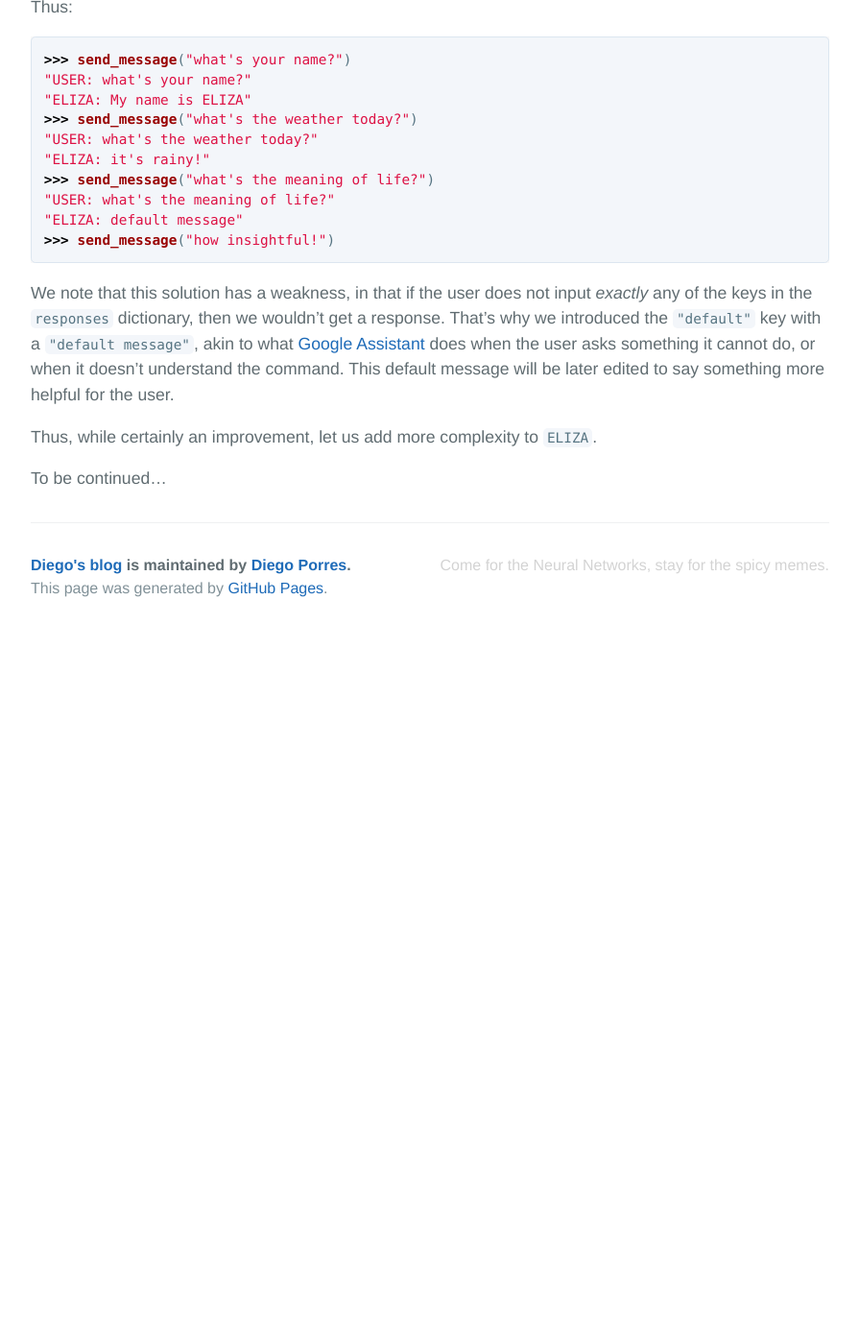
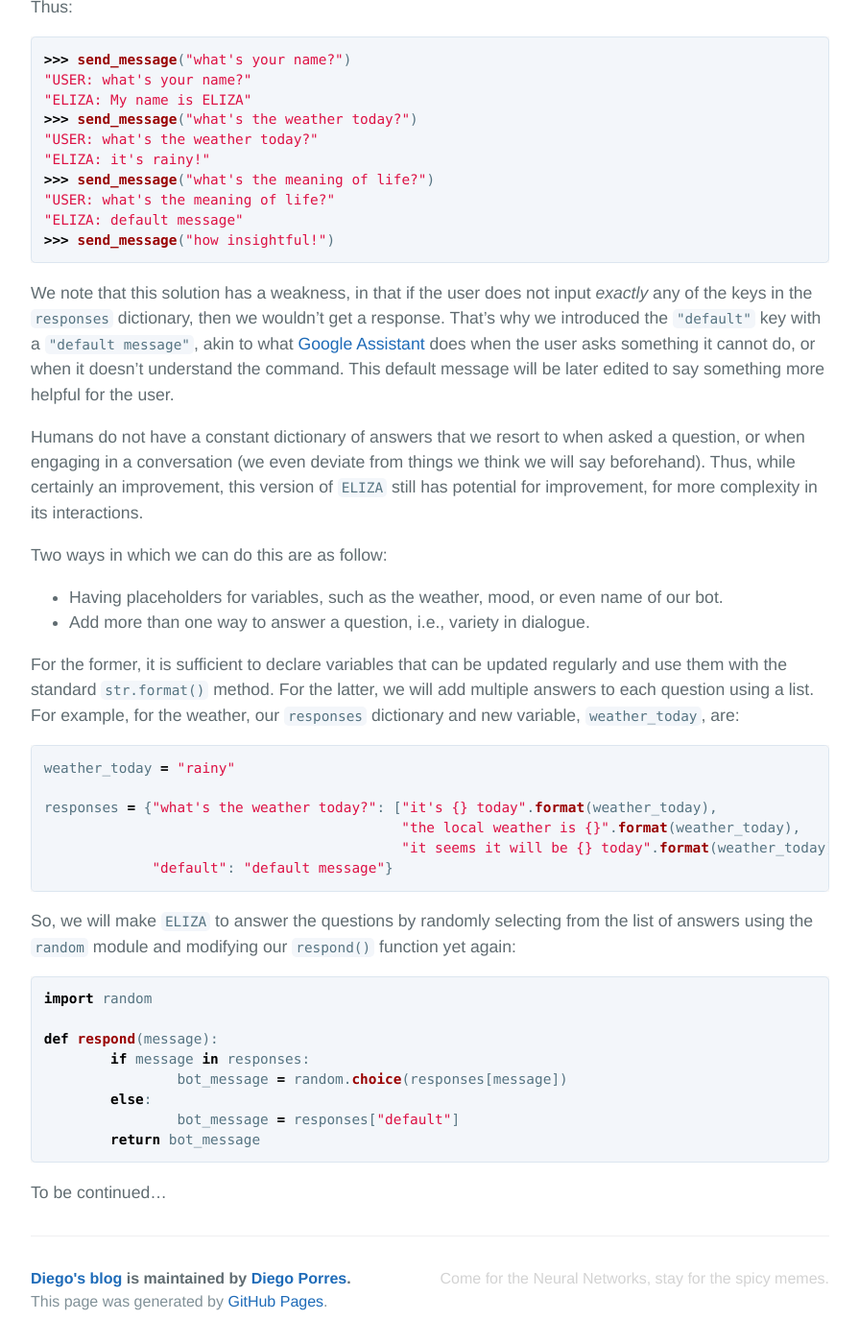
Before and after one commit to PDillis/pdillis.github.io, a Jekyll site: the page built from _posts/2018-04-23-PythonChatbot0.markdown, in a window 1280 px wide and 1400 px high, scrolled down 5230 px. Shown: the whole window at 96% size, without its empty margins (192-1087 px from the left). Built offline with Jekyll 4.4.1, drawn with Linux system fonts in a browser that asks for light colours; before the commit the page ends 5887 px from its top, so only the background shows below that; some of the changed text lies outside the part shown.

Commit message:
Update and rename 2018-04-18-PythonChatbot0.markdown to 2018-04-23-PythonChatbot0.markdown

````diff
--- a/_posts/2018-04-18-PythonChatbot0.markdown
+++ b/_posts/2018-04-23-PythonChatbot0.markdown
@@ -15,7 +15,7 @@ Perhaps chatbots had far more to offer than what I had initially realized or was
 
 This was further cemented when, whilst completing [Coursera's Deep Learning Specialization](https://www.coursera.org/account/accomplishments/specialization/certificate/M94FBCS34JG5), [Prof. Andrew Ng](http://www.andrewng.org/) showed us a new chatbot for mental health: [Woebot](https://woebot.io/). Whilst not a complete replacement for therapists, Woebot offers a far more powerful use for chatbots than I had ever seen before, and I loved it (and have even started to use it). After that, I found [spaCy](https://spacy.io/), which offer industrial-strength NLP in different languages, and I basically just started to play with it. From analyzing and visualizing novel snippets, to comparing sentences via [word vectors](https://blog.acolyer.org/2016/04/21/the-amazing-power-of-word-vectors/) (more on that on a later blog post).
 
-By this point I have decided to build my own chatbot, and this is where we are now. Thus, I will write a bit of what I have learned (which is also a bit), and then we will proceed to both make our chatbot, as well as to gradually improve it, using more advanced tools like spaCy or [TensorFlow](https://www.tensorflow.org/).
+By this point I have decided to build my own chatbot, and this is where we are now. Thus, I will write a bit of what I have learned (which is also a bit), and then we will proceed to both make our chatbot, as well as to gradually improve it, using more advanced tools like spaCy and [TensorFlow](https://www.tensorflow.org/).
 
 ## A bit of history
 
@@ -101,14 +101,14 @@ For example, we have the following input and output:
 
 At this point, any normal human being would end the conversation, and rightly so. While the [Echo Effect](http://journals.sagepub.com/doi/abs/10.1177/0261927X13506906) might have shown some promise, the extreme case we are dealing with now of repeating back everything is detrimental at best; the bot can pretend to be another user only so far.
 
-This version of `ELIZA` lacks everything by which we judge a conversation with another human, perhaps even moreso a machine, as being meaningful or memorable, even less having the personality that Weizenbaum's secretary described that the original ELIZA had. Indeed, personality is essential to any chatbot, indeed to any human! This is subconciously expected by the user: if it does not meet our expectations, then we shy away from it (like I do nowadays), and this is why I particularly despise call centers and the scripts that they do not deviate from.
+This version of `ELIZA` lacks everything by which we judge a conversation with another human, perhaps even moreso a machine, as being meaningful or memorable, even less having the personality that Weizenbaum's secretary described that the original ELIZA had. Personality is essential to any chatbot, indeed to any human! This is subconciously expected by the user: if it does not meet our expectations, then we shy away from it (like I used to do), and this is why I particularly despise call centers and the scripts that they demand their customer representatives/salesmen to not deviate from.
 
 <div class="polaroid">
 	<img src="https://images.pexels.com/photos/41280/agent-business-call-center-41280.jpeg" alt="Your worst nightmare" width="324" height="487" class = "center">
 	<div class="container"><p><b>Hi! This is the T-1000...I mean, Jenny, I will be your customer representative today!</b> The majority of the cases, I cannot tell the difference.</p></div>
 </div>
 
-As such, we can add some variety via a `responses` dictionary, with the keys being the common questions asked by the user, and the values being the answer we will have `ELIZA` answer:
+As such, we can add a `responses` dictionary, with the keys being the common questions asked by the user, and the values being the answer we will have `ELIZA` answer. Starting slowly, this means:
 
 ```python
 responses = {"what's your name?": "My name is ELIZA",
@@ -144,6 +144,35 @@ Thus:
 
 We note that this solution has a weakness, in that if the user does not input *exactly* any of the keys in the `responses` dictionary, then we wouldn't get a response. That's why we introduced the `"default"` key with a `"default message"`, akin to what [Google Assistant](https://assistant.google.com/) does when the user asks something it cannot do, or when it doesn't understand the command. This default message will be later edited to say something more helpful for the user.
 
-Thus, while certainly an improvement, let us add more complexity to `ELIZA`.
+Humans do not have a constant dictionary of answers that we resort to when asked a question, or when engaging in a conversation (we even deviate from things we think we will say beforehand). Thus, while certainly an improvement, this version of `ELIZA` still has potential for improvement, for more complexity in its interactions.
+
+Two ways in which we can do this are as follow:
+
+* Having placeholders for variables, such as the weather, mood, or even name of our bot.
+* Add more than one way to answer a question, i.e., variety in dialogue.
+
+For the former, it is sufficient to declare variables that can be updated regularly and use them with the standard [`str.format()`](https://docs.python.org/3.5/library/stdtypes.html#str.format) method. For the latter, we will add multiple answers to each question using a list. For example, for the weather, our `responses` dictionary and new variable, `weather_today`, are:
+
+```python
+weather_today = "rainy"
+
+responses = {"what's the weather today?": ["it's {} today".format(weather_today),
+					   "the local weather is {}".format(weather_today),
+					   "it seems it will be {} today".format(weather_today)],
+	     "default": "default message"}
+```
+
+So, we will make `ELIZA` to answer the questions by randomly selecting from the list of answers using the [`random`](https://docs.python.org/3.5/library/random.html) module and modifying our `respond()` function yet again:
+
+```python
+import random
+
+def respond(message):
+	if message in responses:
+		bot_message = random.choice(responses[message])
+	else:
+		bot_message = responses["default"]
+	return bot_message
+```
 
 To be continued...
````
Also changed, not shown: other parts of _posts/2018-04-23-PythonChatbot0.markdown (+1 -1 lines).
